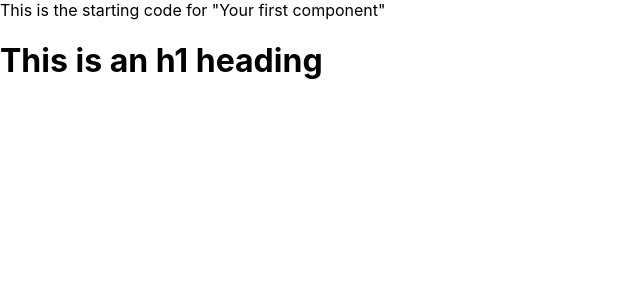
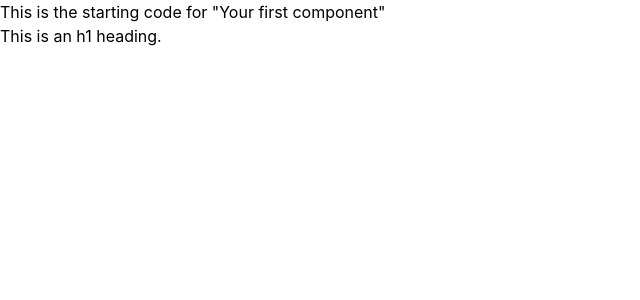
Before and after one commit to palakgarg007/firstapp, a React (Create React App) app: page / in a window 1280 px wide. Shown: the top 300 px of the page, without its empty margins (0-640 px from the left). Built offline with nearby package versions, Linux system fonts and the light colour scheme.

Commit message:
Installing tailwind.css

```diff
--- a/package.json
+++ b/package.json
@@ -34,5 +34,8 @@
       "last 1 firefox version",
       "last 1 safari version"
     ]
+  },
+  "devDependencies": {
+    "tailwindcss": "^3.3.3"
   }
 }
--- a/src/App.js
+++ b/src/App.js
@@ -3,7 +3,7 @@
 
 function Heading(){
   return(
-    <h1>This is an h1 heading</h1>
+    <h1>This is an h1 heading.</h1>
   );
 };
 
--- a/src/index.css
+++ b/src/index.css
@@ -1,3 +1,7 @@
+@tailwind base;
+@tailwind components;
+@tailwind utilities;
+
 body {
   margin: 0;
   font-family: -apple-system, BlinkMacSystemFont, 'Segoe UI', 'Roboto', 'Oxygen',
--- /dev/null
+++ b/tailwind.config.js
@@ -0,0 +1,10 @@
+/** @type {import('tailwindcss').Config} */
+module.exports = {
+  content: [
+    "./src/**/*.{js,jsx,ts,tsx}",
+  ],
+  theme: {
+    extend: {},
+  },
+  plugins: [],
+}
```
Also changed, not shown: 1 other file (tests, documents, lock files or other folders).
